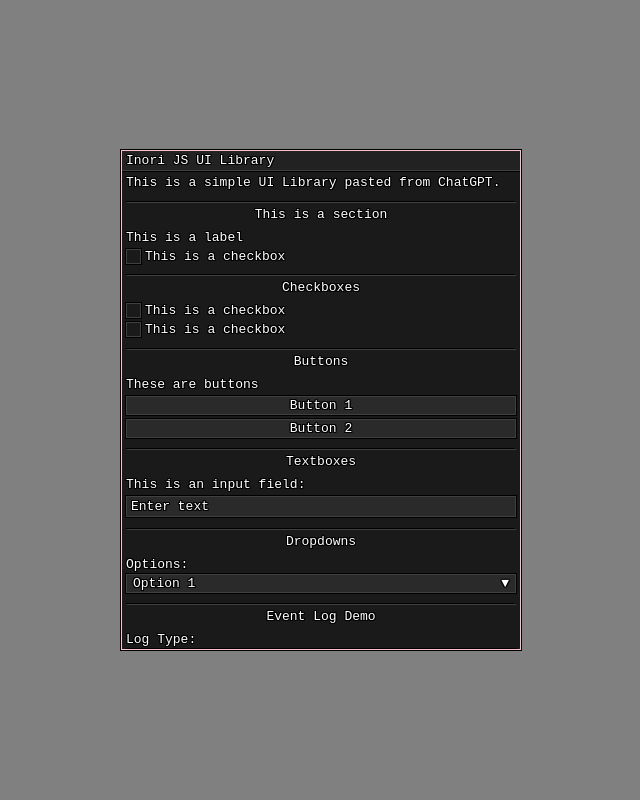
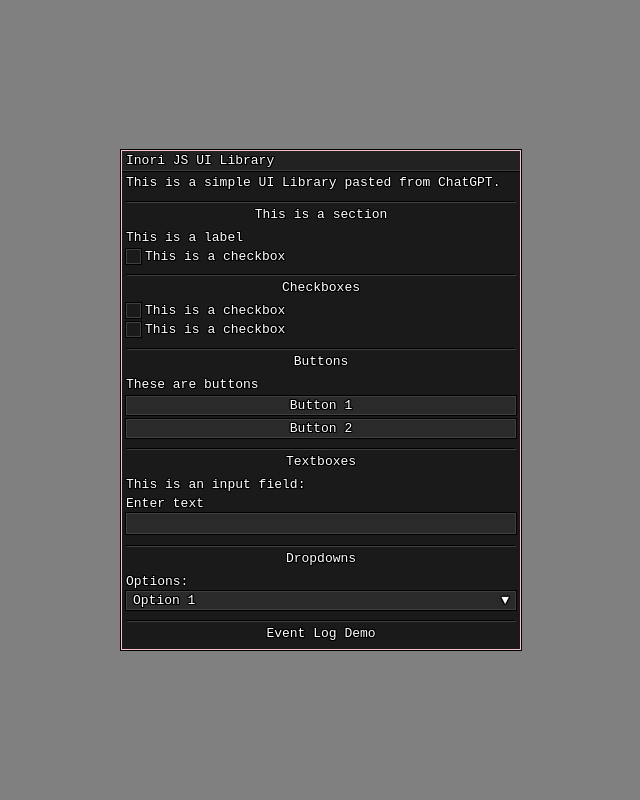
Before and after one commit to notInori/JS-UI-Library, a plain HTML site: page index.html in a window 1280 px wide. Shown: the whole page, without its empty margins (319-959 px from the left). Drawn offline with Linux system fonts and the light colour scheme.

Commit message:
Updated indexing of textboxes and checkmarks

```diff
--- a/Example.js
+++ b/Example.js
@@ -97,19 +97,18 @@ exampleWindow.addDropdown('Log Type:', ['None', 'Warning', 'Error',], 'None', (s
     eventLogType = selectedOption == "None"? undefined : selectedOption;
 });
 
-exampleWindow.addLabel('Log Message:');
-exampleWindow.addTextBox('Enter text');
+exampleWindow.addTextBox('Log Message:', 'Enter text');
 exampleWindow.addButton('Send Log', sendLog);
 exampleWindow.addButton('Clear Log', () => {
     exampleWindow.logControlsContainer.innerHTML = "";
 });
 
 function sendLog(){
-    if (exampleWindow.controls[22].value != ""){
+    if (exampleWindow.controls[18][2].value != ""){
         // window.log(text, warningType)
         // warningType is optional and produced a normal log when undefined.
         // supported warningTypes include Warning and Error
-        exampleWindow.log(exampleWindow.controls[22].value, eventLogType);
+        exampleWindow.log(exampleWindow.controls[18][2].value, eventLogType);
     }
     else{
         exampleWindow.log("Log text content missing!", 'Error')  // Example of error thrown. We have set it to throw an eror if the user tries to print a log without a message.
@@ -126,7 +125,7 @@ console.log(exampleWindow.controls) // Object list of all controls in UI
 // Use exampleWindow.controls[index] to reference the object you want to access
 
 // Example of setting a onclick event after declaration.
-exampleWindow.controls[26].addEventListener('click', (event) =>{
+exampleWindow.controls[22][1].addEventListener('click', (event) =>{
 if (event.target.checked){
     exampleWindow.container.style.background = "url('https://i.pinimg.com/originals/80/07/89/8007897740592f98baabd85f2b6b806e.jpg') center center / cover no-repeat";
     exampleWindow.controlsContainer.style.background = '#00000040';
@@ -140,6 +139,7 @@ exampleWindow.log("Astolfo Background set to "+event.target.checked)
 
 // Settings Section
 exampleWindow.addSection('Settings')
+
 exampleWindow.addDropdown('Accent Color:', ['Red', 'Orange', 'Yellow', 'Blue', 'Pink', 'Purple'], "Pink", (selectedOption) => {
     const elements = document.querySelectorAll('.Inori-UI-Library'); // All window instances are isolated and therefore the accent color must be changed for each window individually
     elements.forEach(function(element) {
@@ -174,7 +174,7 @@ exampleWindow.addCheckbox('Watermark', 'flag6', false, (isChecked) => {
 exampleWindow.addTextBox('Watermark Text');// Param 1 is optional hint text that is shown when the textbox is empty.
 
 setInterval(function(){
-    const watermarkText = exampleWindow.controls[34].value != ""? exampleWindow.controls[34].value : exampleWindow.title
+    const watermarkText = exampleWindow.controls[27][2].value != ""? exampleWindow.controls[27][2].value : exampleWindow.title
     exampleWindow.watermark.firstChild.innerHTML = watermarkText + " | v1.0 | " + exampleWindow.getCurrentTime();
 })
 
--- a/Library.js
+++ b/Library.js
@@ -220,13 +220,28 @@ class InoriUILibrary {
         this.controlsContainer.appendChild(button);
     }
 
-    addTextBox(placeholder = "") {
+    addTextBox(label="" , placeholder = "") {
         // Create an input field control and add it to the window
+        const textBoxContainer = document.createElement('div');
+        textBoxContainer.className = "textbox-container";
+        const textBoxLabel = document.createElement('label');
+        textBoxLabel
+        if (label != ""){
+            textBoxLabel.textContent = label;
+        }
+        else{
+            textBoxLabel.style.display = 'none';
+        }
+
         const inputField = document.createElement('input');
         inputField.setAttribute('type', 'text');
         inputField.setAttribute('placeholder', placeholder);
-        this.controls.push(inputField);
-        this.controlsContainer.appendChild(inputField);
+
+        textBoxContainer.append(textBoxLabel)
+        textBoxContainer.append(inputField)
+
+        this.controls.push([textBoxContainer, textBoxLabel, inputField]);
+        this.controlsContainer.appendChild(textBoxContainer);
     }
 
     addCheckbox(labelText, checkboxName, isChecked, onClick = function(){}) {
@@ -255,8 +270,7 @@ class InoriUILibrary {
         });
 
         // Add the container to the controls array and append it to the window
-        this.controls.push(checkbox);
-        this.controls.push(label)
+        this.controls.push([checkboxContainer,checkbox,label]);
         this.controlsContainer.appendChild(checkboxContainer);
     }
 
@@ -286,17 +300,21 @@ class InoriUILibrary {
         this.controlsContainer.appendChild(dividerContainer);
     }
 
-    addDropdown(label, options, firstOption="", onSelect) {
+    addDropdown(label="", options=[""], firstOption="Choose an option", onSelect = function(){}) {
         // Create a container for the custom dropdown
         const dropdownContainer = document.createElement('div');
         dropdownContainer.className = 'dropdown';
 
         // Create a label for the dropdown
-        if (label != ""){
         const dropdownLabel = document.createElement('label');
+        if (label !=""){
         dropdownLabel.textContent = label;
+        }
+        else{
+            dropdownLabel.style.display = 'none';
+        }
+
         dropdownContainer.appendChild(dropdownLabel);
-        }
 
         // Create a button to trigger the custom dropdown
         const dropdownButton = document.createElement('button');
@@ -332,7 +350,7 @@ class InoriUILibrary {
         dropdownContainer.appendChild(dropdownOptions);
 
         // Add the custom dropdown container to the controls array and the window
-        this.controls.push(dropdownContainer);
+        this.controls.push([dropdownContainer,dropdownLabel,dropdownButton]);
         this.controlsContainer.appendChild(dropdownContainer);
     }
 
--- a/UILibraryStyles.css
+++ b/UILibraryStyles.css
@@ -84,6 +84,8 @@ label{
     outline: none;
     padding: 2px 4px;
     border-radius: 0px;
+    box-sizing: border-box;
+    width:100%;
 
 }
 
@@ -151,13 +153,13 @@ background-color: var(--button-pressed-color);
     border-color: var(--outline-color);
     margin-bottom: 4px;
 }
-.dropdown label, .dropdown button{
+.dropdown label, .dropdown button, .textbox-container label{
     display: inline-block;
     width:100%;
     text-align: left;
 }
 
-.dropdown label{
+.dropdown label, .textbox-container label{
     margin-bottom: 2px;
 }
 .dropdown button:active{
```
